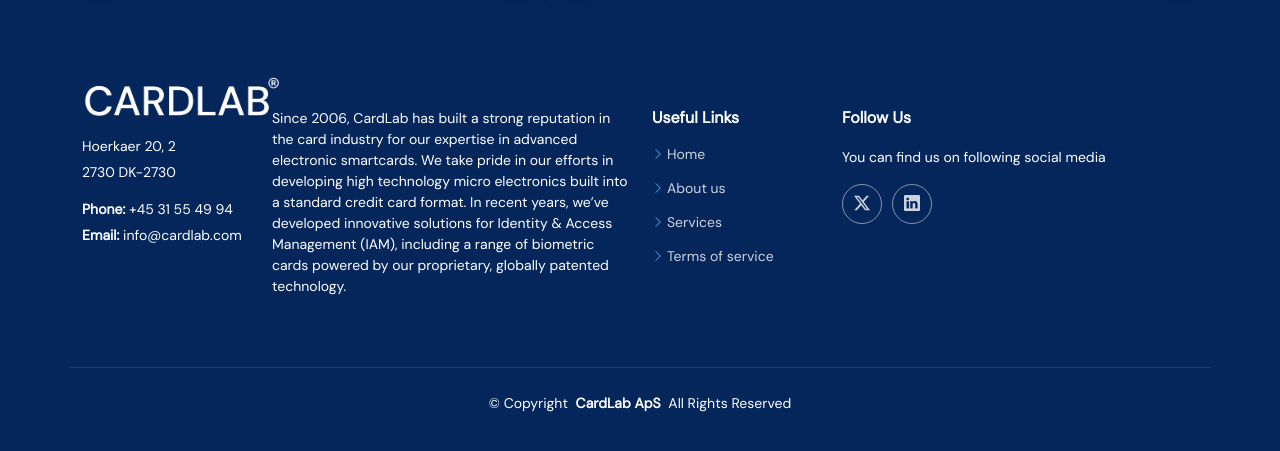
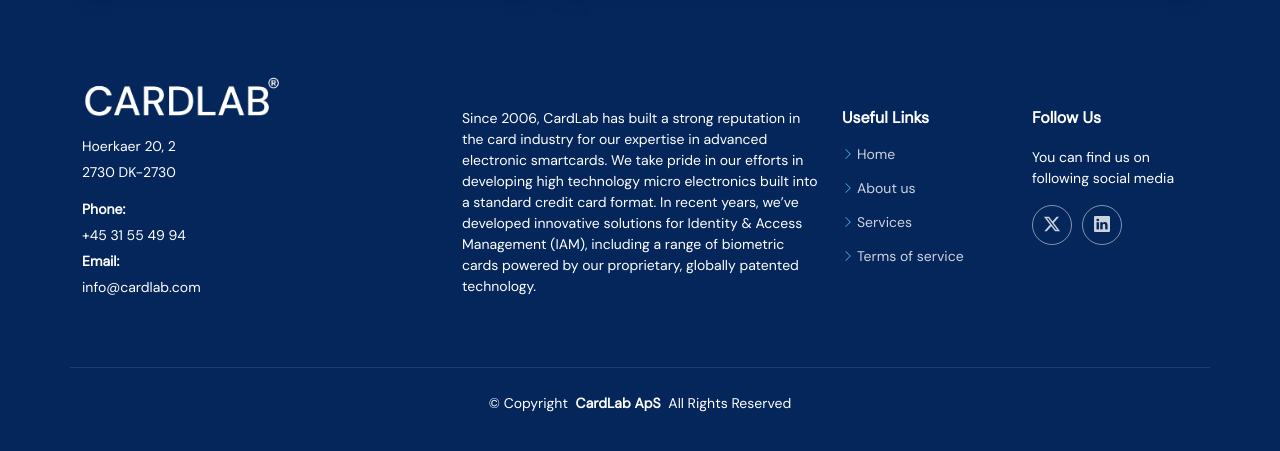
Before and after one commit to kimholberg/Cardlab, a plain HTML site: page Arsha/index.html in a window 1280 px wide. Shown: the part 4591-5042 px from the top of the page. Drawn offline with Linux system fonts and the light colour scheme.

Commit message:
Adjusted footer
Adjusted footer

```diff
--- a/Arsha/index.html
+++ b/Arsha/index.html
@@ -504,7 +504,7 @@
 
     <div class="container footer-top">
       <div class="row gy-4">
-        <div class="col-lg-2 col-md-6 footer-about">
+        <div class="col-lg-4 col-md-6 footer-about">
           <a href="index.html" class="d-flex align-items-center">
           <!--  <span class="sitename">CARDLAB</span> -->
             <img src="assets/img/cardlab_logo_white_900.png" width="200" height="auto" alt="cardlab logo">
@@ -512,8 +512,8 @@
           <div class="footer-contact pt-3">
             <p>Hoerkaer 20, 2</p>
             <p>2730 DK-2730</p>
-            <p class="mt-3"><strong>Phone:</strong> <span>+45 31 55 49 94</span></p>
-            <p><strong>Email:</strong> <span>info@cardlab.com</span></p>
+            <p class="mt-3"><strong>Phone:</strong> <p>+45 31 55 49 94</p></p>
+            <p><strong>Email:</strong> <p>info@cardlab.com</p></p>
           </div>
         </div>
 
@@ -539,7 +539,7 @@
         </div>
 
 
-        <div class="col-lg-4 col-md-12">
+        <div class="col-lg-2 col-md-12">
           <h4>Follow Us</h4>
           <p>You can find us on following social media</p>
           <div class="social-links d-flex">
```
